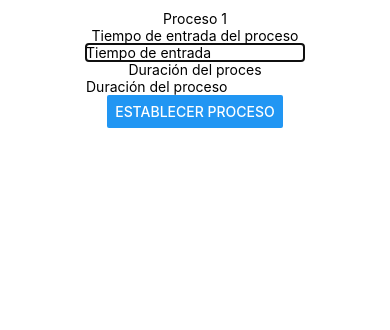
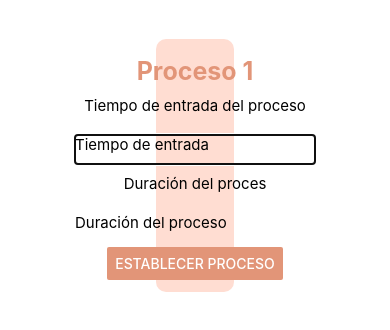
Before and after one commit to GranOla18/RoundRobinSolver, a React Native app: screen / in a window 390 px wide. Both pictures are taken after a click on the button "AÑADIR PROCESO". Shown: the top 330 px of the page. Built offline with nearby package versions, Linux system fonts and the light colour scheme.

Commit message:
Visual Result feat
It shows all the processes, the ticks it was being processed, when it was waiting and it leaves the space for when it isn't processing

```diff
--- a/App.js
+++ b/App.js
@@ -1,7 +1,8 @@
 import { useState, useEffect } from 'react'
 import { StyleSheet, Text, View, TextInput } from 'react-native';
 import StartScreen from './screens/StartScreen';
-import Solver from './screens/SolverScreen';
+import SolverScreen from './screens/SolverScreen';
+import Solver from './Solver';
 import Header from './components/Header';
 import Colors from './constants/colors';
 
@@ -11,10 +12,14 @@ export default function App() {
   const [content, setContent] = useState(<StartScreen onSolve={setAppState}/>)
   const [numProc, setNumProc] = useState(undefined)
   const [quantum, setQuamtum] = useState(undefined)
+  const [starts, setStarts] = useState([])
+  const [durations, setDurations] = useState([])
 
-  const onSetValues = (qProc, quant, state) => {
+  const onSetValues = (qProc, quant, starts, durations, state) => {
     setNumProc(qProc)
     setQuamtum(quant)
+    setStarts(starts)
+    setDurations(durations)
     setAppState(state)
   }
 
@@ -23,7 +28,7 @@ export default function App() {
       setContent(<StartScreen onSolve={onSetValues}/>)
     }
     else if (appState === 1){
-      setContent(<Solver numProc={numProc} quantum={quantum} />)
+      setContent(<Solver numProc={numProc} quantum={quantum} starts={starts} durations={durations} />)
     }
   }, [appState])
 
--- a/logic.js
+++ b/Solver.js
@@ -1,3 +1,8 @@
+import SolverScreen from "./screens/SolverScreen";
+
+const Solver = ({numProc, quantum, starts, durations}) => {
+
+
 class Process {
     constructor(name, duration, starts) {
         this.name = name;
@@ -11,21 +16,18 @@ class Process {
 //1 = Being processed
 //2 = N/A
 
-const durations=[7, 3, 9, 8, 10, 12, 6, 5];
-const startTimes=[0, 2, 4, 12, 16, 22, 25, 28];
-let amount=8;
-
 const processArray=[];
 
-for(var i=0;i<amount;i++){
-    processArray.push(new Process(i, durations[i], startTimes[i]));
+for(var i=0;i<numProc;i++){
+    processArray.push(new Process(i, durations[i], starts[i]));
 }
+
+console.log('processArray', processArray)
 
 let time=0;
 
 //Tick per quantum
 let pass=0;
-let quantum=5;
 
 //Processes in the waiting line
 const line=[];
@@ -94,7 +96,7 @@ do{
 
     time++;
 
-}while(ended.length<amount);
+}while(ended.length<numProc);
 
 ended.sort((a, b) => {
     return a.name - b.name;
@@ -105,4 +107,9 @@ ended.forEach(element => {
     console.log(element.name, element.result);
 });
 
-export default logic;
+return (
+    <SolverScreen ended={ended}/>
+)
+}
+
+export default Solver;
--- a/components/ProcessContainer.js
+++ b/components/ProcessContainer.js
@@ -17,6 +17,5 @@ const styles = StyleSheet.create({
         margin: 10,
         flexDirection: 'row',
         backgroundColor: 'blue',
-        alignItems: 'center',
     },
 });
--- a/components/SetValueContainer.js
+++ b/components/SetValueContainer.js
@@ -17,5 +17,6 @@ const styles = StyleSheet.create({
         padding: 10,
         margin: 10,
         alignItems: 'center',
+        justifyContent: 'center',
     },
 });
--- a/screens/SolverScreen.js
+++ b/screens/SolverScreen.js
@@ -3,31 +3,65 @@ import { useState, useEffect } from 'react'
 import { StyleSheet, View, TextInput, Text, Button } from 'react-native'
 
 import ProcessContainer from '../components/ProcessContainer'
+import Solver from '../Solver'
 
-const Solver = ({numProc, quantum}) => {
+const SolverScreen = ({ended}) => {
 
+    const [procVal, setProcVal] = useState([])
+    const [values, setValues] = useState([])
+
+    let content =[]
     let processes = []
-    let procQueue = []
-    let content = []
     let process = 1;
     let done = false
+    let idx = 0
 
-    console.log('process', process)
+    console.log('ended.length', ended.length)
+    console.log('ended', ended)
 
-    for (var i = 0; i < numProc; i++) {
+    ended.forEach(element => {
+        procVal.push(element.result)
+    });
+
+    console.log('procVal.length', procVal.length)
+    console.log('procVal[0].length', procVal[0].length)
+
+    let band = -1
+    let showVals = []
+
+    for(var i = 0; i<procVal.length; i++){
+        content = []
+        showVals = []
+        for(var j = 0; j<procVal[i].length; j++) {
+            if(procVal[i][j] == 0) {
+                showVals.push((<Text key={process} style={styles.waiting}>Proceso</Text>))
+            }
+            else if (procVal[i][j] == 1){
+                showVals.push((<Text key={process} style={styles.processing}>Proceso</Text>))
+            }
+            else if(procVal[i][j] == 2) {
+                showVals.push((<Text key={process} style={styles.nothing}>Proceso</Text>))
+            }
+            values.push(procVal[i][j])
+        }
+
+        showVals.forEach(element => {
+            content.push(element)
+        });
+        console.log('aki')
+
         processes.push(<ProcessContainer key={i + 10}>{content}</ProcessContainer>)
+
+        values.push(3)
     }
 
-    do {
-        content.push(
-            <Text key={process} style={styles.process}>Proceso {i}</Text>
-        )
-        if(process === 4) {
-            done = true
-            console.log('Aki')
-        }
-        process++
-    } while(!done)
+    console.log('procVal', procVal)
+    console.log('values', values)
+
+    console.log('content', content)
+
+    let aux
+
 
   return (
       <View style={styles.screen}>
@@ -37,7 +71,7 @@ const Solver = ({numProc, quantum}) => {
     )
 }
 
-export default Solver
+export default SolverScreen
 
 const styles = StyleSheet.create({
     screen: {
@@ -51,5 +85,27 @@ const styles = StyleSheet.create({
         padding: 10,
         borderWidth: 1,
         borderColor: 'black',
+    },
+    processing: {
+        backgroundColor: 'red',
+        flex: 1,
+        padding: 10,
+        borderWidth: 1,
+        borderColor: 'black',
+    },
+    waiting: {
+        backgroundColor: 'grey',
+        flex: 1,
+        padding: 10,
+        borderWidth: 1,
+        borderColor: 'black',
+    },
+    nothing: {
+        backgroundColor: 'blue',
+        color: 'blue',
+        flex: 1,
+        padding: 10,
+        borderWidth: 1,
+        borderColor: 'black',
     }
 });
--- a/screens/StartScreen.js
+++ b/screens/StartScreen.js
@@ -1,6 +1,7 @@
 import React from 'react'
 import { useState, useEffect } from 'react'
 import { StyleSheet, View, TextInput, Text, Button, Modal, SafeAreaView } from 'react-native'
+import { TouchableOpacity } from 'react-native-web'
 import SetValueContainer from '../components/SetValueContainer'
 import ShowValuesContainer from '../components/ShowValuesContainer'
 import Colors from '../constants/colors';
@@ -17,11 +18,11 @@ const StartScreen = ({onSolve}) => {
     const [modalVisible, setModalVisible] = useState(false);
 
     const addProcStart = (idx, start) => {
-        procStart[idx] = start
+        procStart[idx] = parseInt(start)
     }
 
     const addProcDur = (idx, dur) => {
-        procDuration[idx] = dur
+        procDuration[idx] = parseInt(dur)
     }
 
     const addProcess = () => {
@@ -63,40 +64,49 @@ const StartScreen = ({onSolve}) => {
 
         {values}
 
+        <View style={styles.modalContainer}>
             <Modal
                 transparent={false}
                 visible={modalVisible}
                 animationType={'slide'}
             >
-            <SafeAreaView>
+                <SafeAreaView style={styles.modalContent}>
                     <SetValueContainer>
-                    <Text>Proceso {processes + 1}</Text>
-                    <Text>Tiempo de entrada del proceso</Text>
+                        <Text style={styles.processTitle}>Proceso {processes + 1}</Text>
+                        <Text style={styles.processData}>Tiempo de entrada del proceso</Text>
                         <TextInput
+                            style={styles.processData}
                             placeholder='Tiempo de entrada'
                             onChangeText={procStrt => addProcStart(processes, procStrt)}
                         />
-                    <Text>Duración del proces</Text>
+                        <Text style={styles.processData}>Duración del proces</Text>
                         <TextInput
+                            style={styles.processData}
                             placeholder='Duración del proceso'
                             onChangeText={procDur => addProcDur(processes, procDur)}
                         />
                         <Button
+                            color={Colors.quinary}
                             title='Establecer proceso'
                             onPress={() => addProcess()}
                         />
                     </SetValueContainer>
                 </SafeAreaView>
             </Modal>
+        </View>
 
+        <View style={styles.buttonContainer}>
             <Button
+                style={styles.button}
+                color={Colors.secondary}
                 title='Añadir proceso'
                 onPress={() => setModalVisible(true)}
             />
+        </View>
 
         <Button
             title='Resolver'
-            onPress={ () => onSolve(processes, quantum, 1) }
+            onPress={ () => onSolve(processes, quantum, procStart, procDuration, 1) }
         />
 
     </SafeAreaView>
@@ -124,11 +134,50 @@ const styles = StyleSheet.create({
         margin: 5,
         textAlign: 'center'
     },
+    buttonContainer: {
+        margin: 10,
+    },
+    button:{
+        backgroundColor: Colors.secondary,
+        borderRadius: 1,
+        width: '7%',
+        height: '7%',
+        justifyContent: 'center',
+        alignItems: 'center',
+        padding: 10,
+        borderRadius: 100,
+        transform: 'uppercase',
+        fontSize: 10,
+        color: Colors.tertiary
+
+    },
     modalContainer: {
-        width: '50%',
+
         alignItems: 'center',
         justifyContent: 'center',
+        alignContent: 'center',
+    },
+    modalContent: {
+        marginTop: '10%',
+        width: '20%',
+        height: '30%',
+        borderRadius: 10,
+        alignItems: 'center',
+        justifyContent: 'center',
+        alignContent: 'center',
         alignSelf: 'center',
+        backgroundColor: Colors.quaternary
+    },
+    processTitle: {
+        fontSize: 25,
+        color: Colors.quinary,
+        fontWeight: 'bold',
+        margin: 5,
+    },
+    processData: {
+        fontSize: 15,
+        margin: 5,
+        paddingBottom: 10,
     },
     valueContainer: {
         backgroundColor: 'blue'
```
Lines whose indentation alone changed are shown as unchanged.
